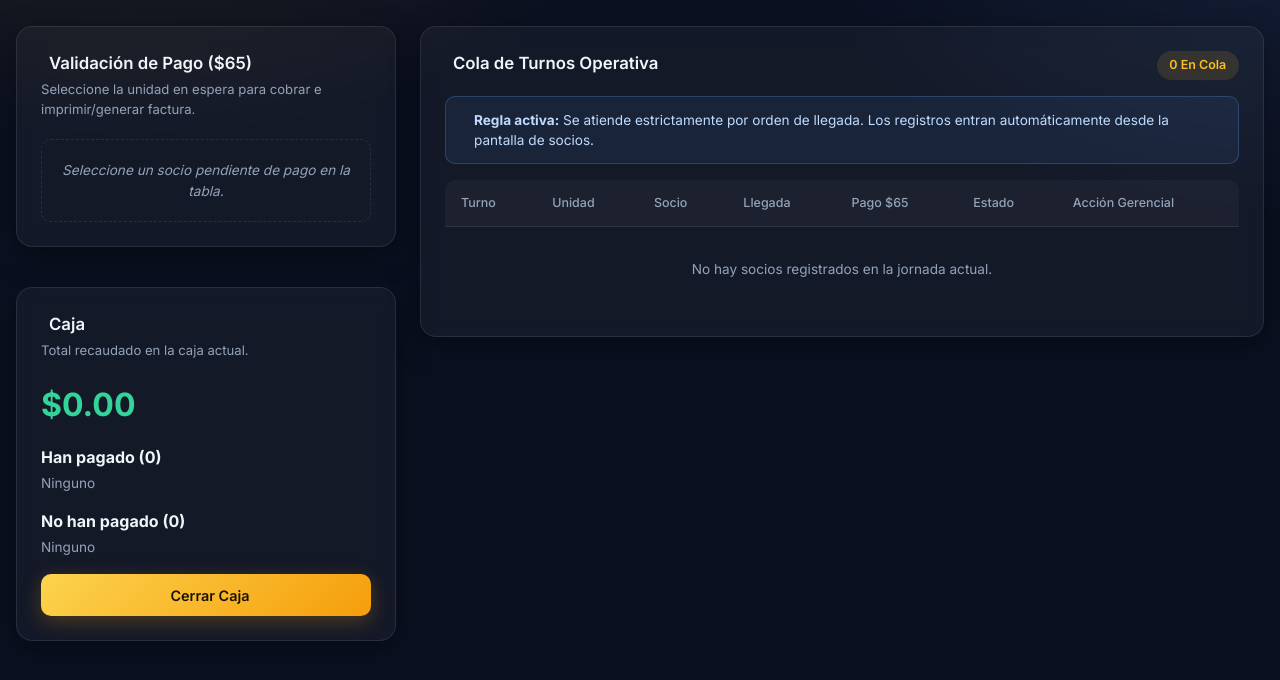
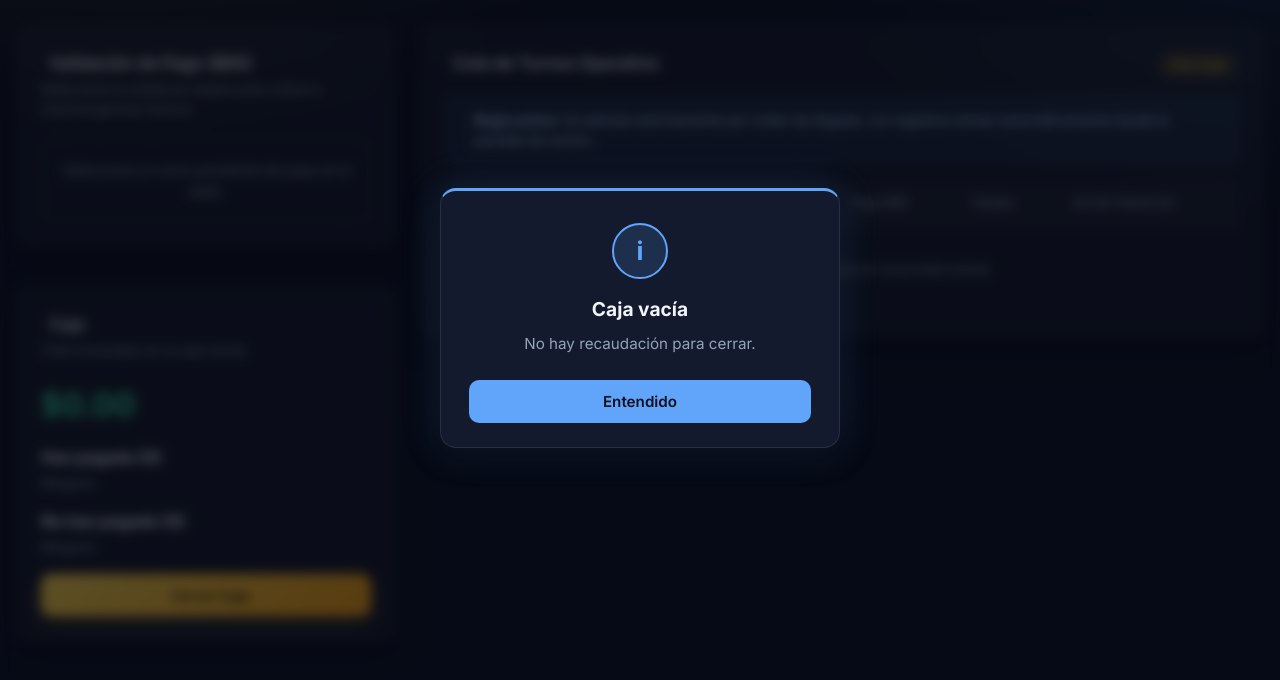
Before and after one commit to Lopezzz10/Cooperativa-De-Taxis, a plain HTML site: page index.html in a window 1280 px wide. Both pictures are taken after a click on the button "Cerrar Caja". Shown: the part 82-762 px from the top of the page. Drawn offline with nearby package versions, Linux system fonts and the light colour scheme.

Commit message:
Cambio de alert a modal

```diff
--- a/app.js
+++ b/app.js
@@ -56,7 +56,12 @@ function getCurrentTurn() {
 function isCurrentTurn(id) {
   const current = getCurrentTurn();
   if (current && String(current.id) !== String(id)) {
-    alert(`⚠️ ORDEN DE COLA: Primero debe atender el turno ${current.turnCode} antes de operar con otro.`);
+    // CAMBIADO: alert() nativo -> modal personalizado
+    mostrarAlerta({
+      tipo: 'advertencia',
+      titulo: 'Orden de cola',
+      mensaje: `Primero debe atender el turno ${current.turnCode} antes de operar con otro.`
+    });
     return false;
   }
   return true;
@@ -83,7 +88,12 @@ function selectForPayment(id) {
 function generarFacturaPDF(turn) {
   const { jsPDF } = window.jspdf || {};
   if (!jsPDF) {
-    alert('Error al cargar la librería PDF. Intente de nuevo.');
+    // CAMBIADO: alert() nativo -> modal personalizado
+    mostrarAlerta({
+      tipo: 'error',
+      titulo: 'Error al generar PDF',
+      mensaje: 'No se pudo cargar la librería PDF. Intente de nuevo.'
+    });
     return;
   }
 
@@ -187,7 +197,12 @@ function changeStatus(id, newStatus) {
   if (newStatus === 'En Cabecera') {
     const activeOnHeader = currentTurns.find(t => t.status === 'En Cabecera');
     if (activeOnHeader && String(activeOnHeader.id) !== String(id)) {
-      alert("⚠️ REGLA OPERATIVA: Ya hay un turno en cabecera en curso. Debe despacharlo antes de llamar a otro.");
+      // CAMBIADO: alert() nativo -> modal personalizado
+      mostrarAlerta({
+        tipo: 'advertencia',
+        titulo: 'Regla operativa',
+        mensaje: 'Ya hay un turno en cabecera en curso. Debe despacharlo antes de llamar a otro.'
+      });
       return;
     }
   }
@@ -308,17 +323,28 @@ function generarCierreCajaPDF(pagados, total) {
 }
 
 // Cierra caja, genera el PDF de recaudación y reinicia el total a $0.00
-function cerrarCaja() {
+// CAMBIADO: ahora es async para esperar la respuesta del modal de confirmación
+async function cerrarCaja() {
   const all = getTurnsFromStorage();
   const pagados = all.filter(t => t.paid && !t.cerrado);
 
   if (pagados.length === 0) {
-    alert('No hay recaudación para cerrar.');
+    mostrarAlerta({
+      tipo: 'info',
+      titulo: 'Caja vacía',
+      mensaje: 'No hay recaudación para cerrar.'
+    });
     return;
   }
 
   const total = pagados.length * PRECIO_TURNO;
-  if (!confirm(`¿Cerrar caja?\n\nPagos registrados: ${pagados.length}\nTotal recaudado: $${total.toFixed(2)}\n\nSe generará el reporte en PDF y la recaudación volverá a $0.00.`)) return;
+  // CAMBIADO: confirm() nativo -> modal de confirmación personalizado
+  const confirmado = await confirmarAccion({
+    titulo: '¿Cerrar caja?',
+    mensaje: `Pagos registrados: ${pagados.length}\nTotal recaudado: $${total.toFixed(2)}\n\nSe generará el reporte en PDF y la recaudación volverá a $0.00.`,
+    textoConfirmar: 'Cerrar caja'
+  });
+  if (!confirmado) return;
 
   // Generar reporte en PDF
   generarCierreCajaPDF(pagados, total);
--- a/index.html
+++ b/index.html
@@ -102,6 +102,8 @@
 
   </main>
 
+  <!-- AGREGADO: alertas personalizadas -->
+  <script src="notificaciones.js"></script>
   <script src="app.js"></script>
 </body>
 </html>
--- /dev/null
+++ b/notificaciones.js
@@ -0,0 +1,77 @@
+// AGREGADO: sistema de alertas/confirmaciones personalizadas (reemplaza alert() y confirm()).
+// Uso:
+//   mostrarAlerta({ tipo: 'exito' | 'error' | 'advertencia' | 'info', titulo, mensaje })  -> Promise
+//   confirmarAccion({ titulo, mensaje, textoConfirmar, textoCancelar })                  -> Promise<boolean>
+
+(function () {
+  const ICONOS = { exito: '✓', error: '✕', advertencia: '!', info: 'i', pregunta: '?' };
+
+  function abrirModal({ tipo = 'info', titulo = '', mensaje = '', botones }) {
+    return new Promise((resolve) => {
+      const overlay = document.createElement('div');
+      overlay.className = 'modal-overlay';
+      overlay.innerHTML = `
+        <div class="modal-box modal-${tipo}" role="dialog" aria-modal="true">
+          <div class="modal-icon">${ICONOS[tipo] || ICONOS.info}</div>
+          <h3 class="modal-title"></h3>
+          <p class="modal-message"></p>
+          <div class="modal-actions"></div>
+        </div>
+      `;
+
+      // textContent evita inyectar HTML con nombres de conductores
+      overlay.querySelector('.modal-title').textContent = titulo;
+      overlay.querySelector('.modal-message').textContent = mensaje;
+
+      const actions = overlay.querySelector('.modal-actions');
+      const cancelValue = botones.find((b) => b.cancelar)?.valor ?? botones[0].valor;
+
+      function cerrar(valor) {
+        document.removeEventListener('keydown', onKey);
+        overlay.classList.add('closing');
+        setTimeout(() => overlay.remove(), 180);
+        resolve(valor);
+      }
+
+      function onKey(e) {
+        if (e.key === 'Escape') cerrar(cancelValue);
+      }
+
+      botones.forEach((b) => {
+        const btn = document.createElement('button');
+        btn.type = 'button';
+        btn.className = `modal-btn ${b.clase || ''}`;
+        btn.textContent = b.texto;
+        btn.addEventListener('click', () => cerrar(b.valor));
+        actions.appendChild(btn);
+      });
+
+      overlay.addEventListener('click', (e) => {
+        if (e.target === overlay) cerrar(cancelValue);
+      });
+
+      document.addEventListener('keydown', onKey);
+      document.body.appendChild(overlay);
+      actions.querySelector('.modal-btn.primary, .modal-btn')?.focus();
+    });
+  }
+
+  window.mostrarAlerta = ({ tipo = 'info', titulo, mensaje }) =>
+    abrirModal({
+      tipo,
+      titulo,
+      mensaje,
+      botones: [{ texto: 'Entendido', valor: true, clase: 'primary' }]
+    });
+
+  window.confirmarAccion = ({ titulo, mensaje, textoConfirmar = 'Confirmar', textoCancelar = 'Cancelar' }) =>
+    abrirModal({
+      tipo: 'pregunta',
+      titulo,
+      mensaje,
+      botones: [
+        { texto: textoCancelar, valor: false, clase: 'secondary', cancelar: true },
+        { texto: textoConfirmar, valor: true, clase: 'primary' }
+      ]
+    });
+})();
--- a/styles.css
+++ b/styles.css
@@ -804,3 +804,118 @@ tbody tr:last-child td {
   0% { transform: translateX(0) translateY(0) rotate(25deg); opacity: 1; }
   100% { transform: translateX(120vw) translateY(50vh) rotate(25deg); opacity: 0; }
 }
+
+/* =====================================================================
+   AGREGADO: Modales de alerta / confirmación (notificaciones.js)
+   ===================================================================== */
+.modal-overlay {
+  position: fixed;
+  inset: 0;
+  z-index: 1000;
+  display: flex;
+  align-items: center;
+  justify-content: center;
+  padding: 1rem;
+  background: rgba(5, 8, 18, 0.65);
+  backdrop-filter: blur(6px);
+  -webkit-backdrop-filter: blur(6px);
+  animation: modalFade 0.2s var(--ease);
+}
+
+.modal-overlay.closing {
+  opacity: 0;
+  transition: opacity 0.18s ease;
+}
+
+.modal-box {
+  --accent: var(--info);
+  width: 100%;
+  max-width: 400px;
+  text-align: center;
+  padding: 2rem 1.75rem 1.5rem;
+  background: #131a2e;
+  border: 1px solid var(--border);
+  border-top: 3px solid var(--accent);
+  border-radius: var(--radius);
+  box-shadow: var(--shadow), 0 0 40px color-mix(in srgb, var(--accent) 18%, transparent);
+  animation: modalPop 0.28s var(--ease);
+}
+
+.modal-exito { --accent: var(--success); }
+.modal-error { --accent: var(--danger); }
+.modal-advertencia { --accent: var(--primary); }
+.modal-info { --accent: var(--info); }
+.modal-pregunta { --accent: var(--primary); }
+
+.modal-icon {
+  width: 56px;
+  height: 56px;
+  margin: 0 auto 1rem;
+  display: flex;
+  align-items: center;
+  justify-content: center;
+  border-radius: 50%;
+  font-size: 1.6rem;
+  font-weight: 700;
+  color: var(--accent);
+  background: color-mix(in srgb, var(--accent) 15%, transparent);
+  border: 2px solid var(--accent);
+}
+
+.modal-title {
+  font-size: 1.2rem;
+  font-weight: 700;
+  color: var(--text);
+  margin-bottom: 0.5rem;
+}
+
+.modal-message {
+  font-size: 0.95rem;
+  color: var(--text-muted);
+  white-space: pre-line;
+  line-height: 1.6;
+}
+
+.modal-actions {
+  display: flex;
+  gap: 0.75rem;
+  justify-content: center;
+  margin-top: 1.5rem;
+}
+
+.modal-btn {
+  flex: 1;
+  padding: 0.7rem 1rem;
+  border-radius: var(--radius-sm);
+  font-size: 0.95rem;
+  font-weight: 600;
+  cursor: pointer;
+  border: 1px solid var(--border);
+  transition: transform 0.15s var(--ease), background 0.2s var(--ease);
+}
+
+.modal-btn:hover { transform: translateY(-1px); }
+.modal-btn:focus-visible { outline: none; box-shadow: var(--ring); }
+
+.modal-btn.primary {
+  background: var(--accent);
+  border-color: transparent;
+  color: #0b1020;
+}
+
+.modal-btn.secondary {
+  background: transparent;
+  color: var(--text-muted);
+}
+
+.modal-btn.secondary:hover { background: rgba(255, 255, 255, 0.06); }
+
+@keyframes modalFade {
+  from { opacity: 0; }
+  to { opacity: 1; }
+}
+
+@keyframes modalPop {
+  from { opacity: 0; transform: scale(0.9) translateY(10px); }
+  to { opacity: 1; transform: scale(1) translateY(0); }
+}
```
Also changed, not shown: registro.html (+2 -0 lines), registro.js (+6 -1 lines).
